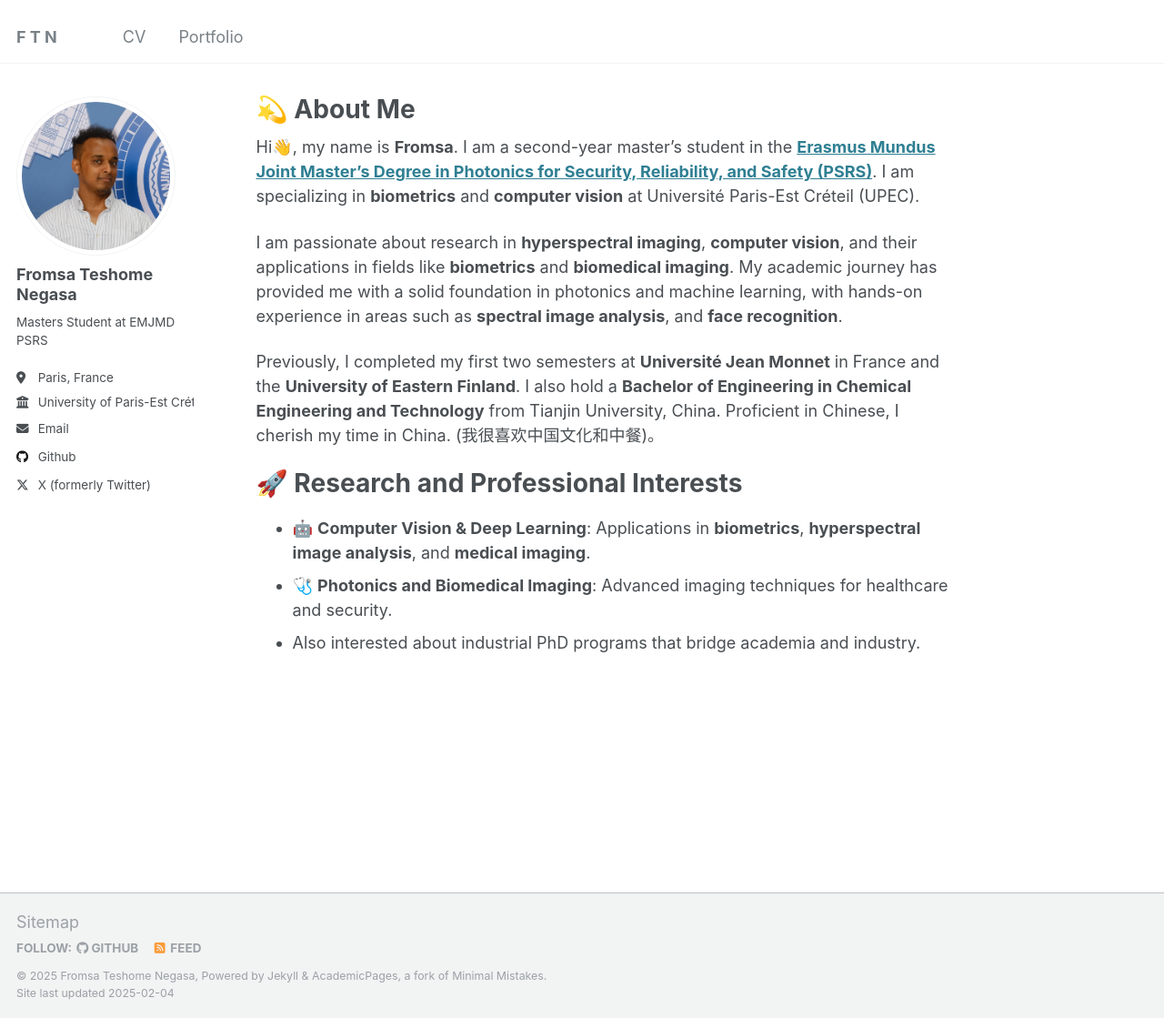
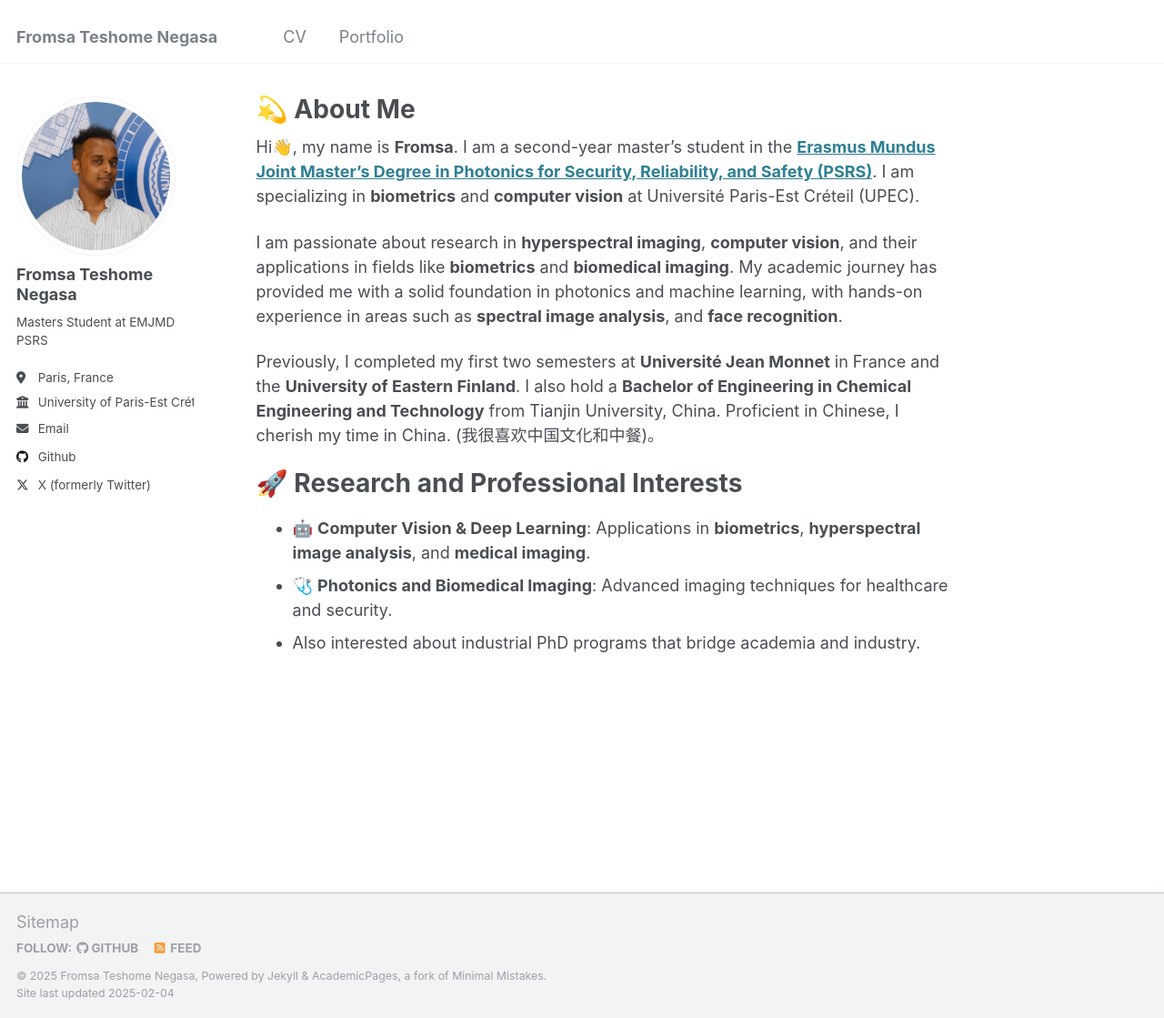
Before and after one commit to PHYRA47/phyra47.github.io, a Jekyll site: the page built from _pages/about.md, in a window 1280 px wide and 1119 px high. Shown: the whole window at 91% size. Built offline with Jekyll 4.4.1, drawn with Linux system fonts in a browser that asks for light colours.

Commit message:
Update site title to full name "Fromsa Teshome Negasa"

```diff
--- a/_config.yml
+++ b/_config.yml
@@ -8,7 +8,7 @@
 
 # Basic Site Settings
 locale                   : "en-US"
-title                    : "F T N"
+title                    : "Fromsa Teshome Negasa"
 title_separator          : "-"
 name                     : &name "Fromsa Teshome Negasa"
 description              : &description ""
```
